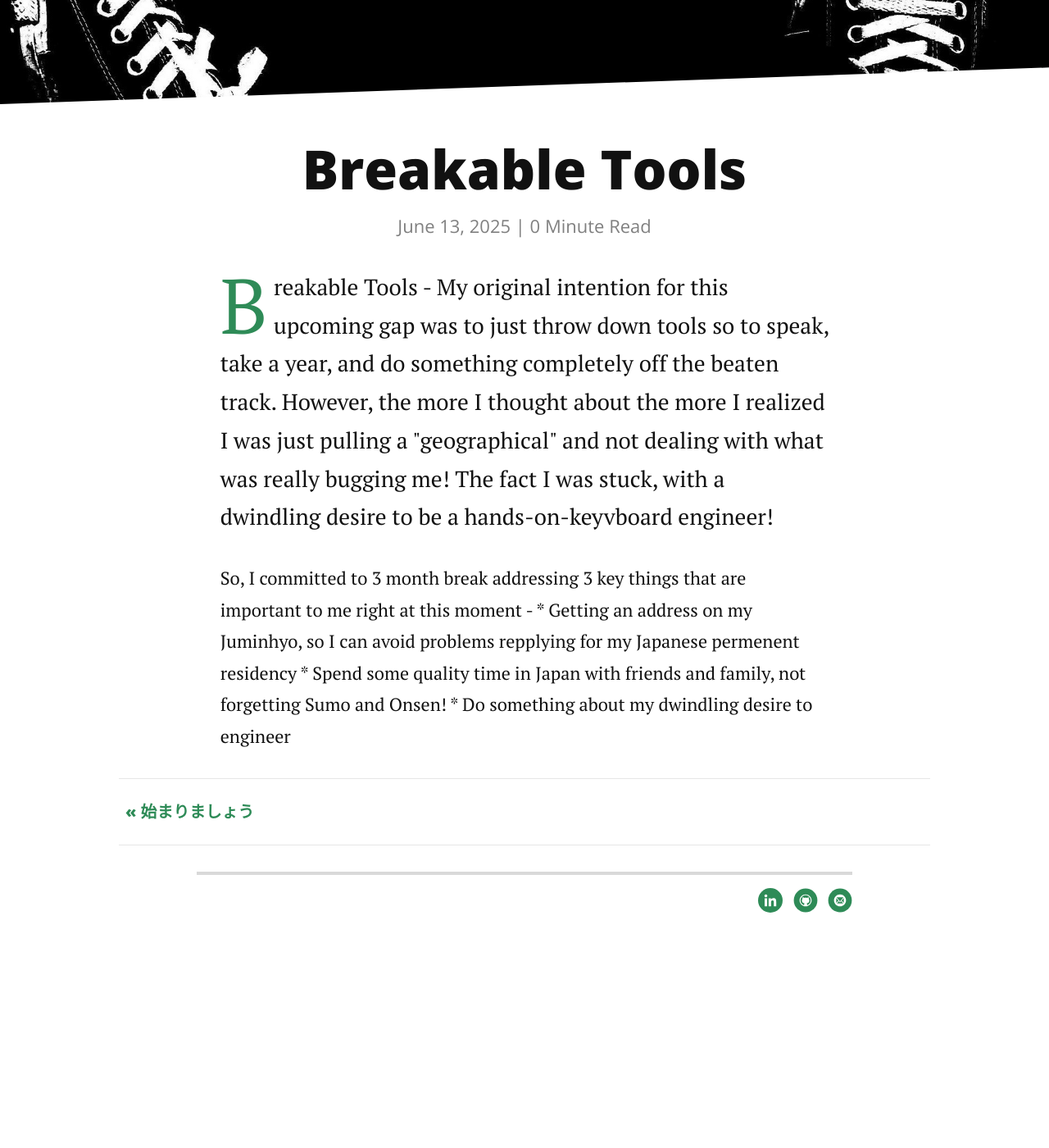
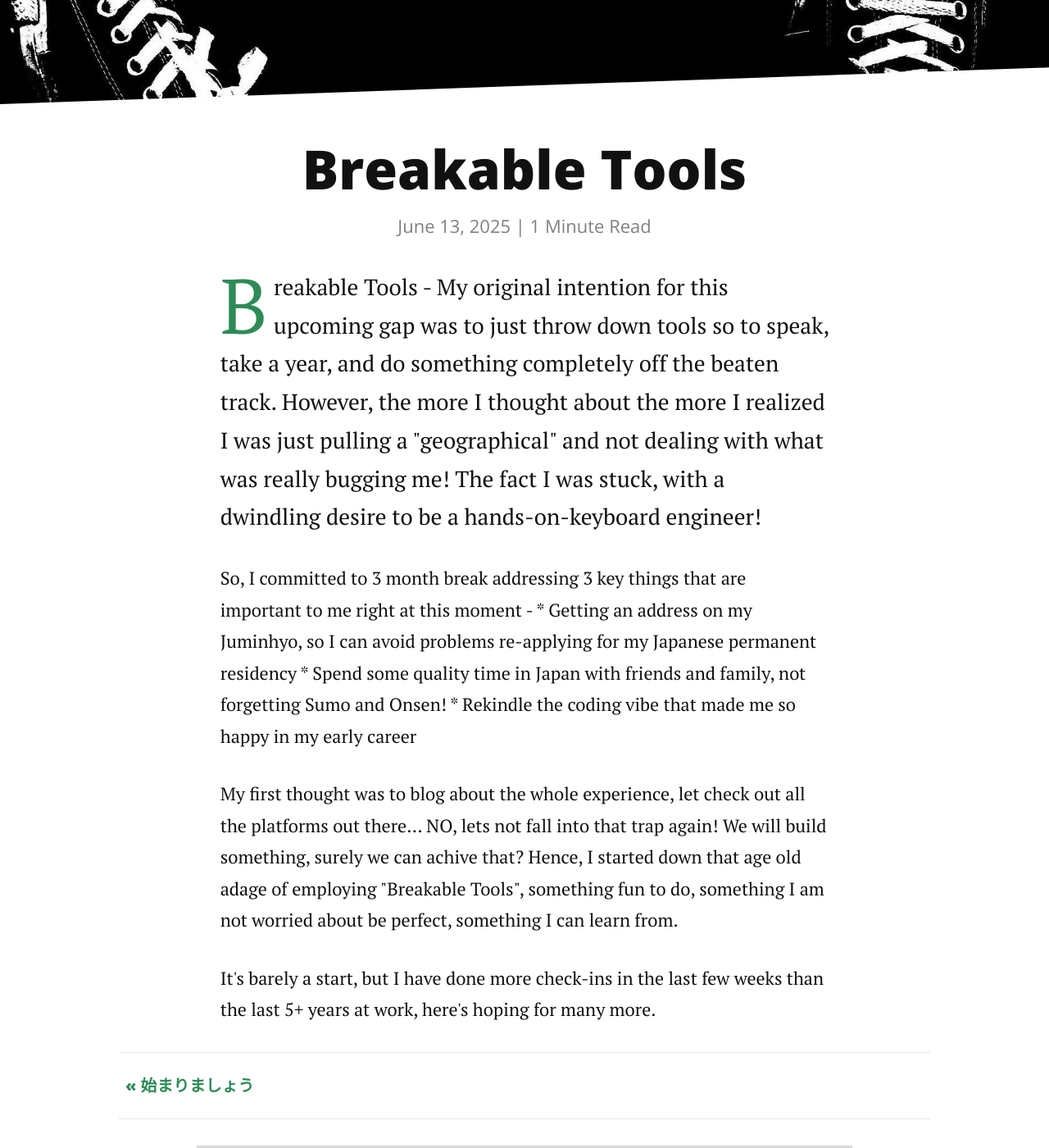
Before and after one commit to weebaruto/weeblog, a Jekyll site: the page built from _posts/2025-06-13-breakable-tools-post.markdown, in a window 1280 px wide and 1400 px high, scrolled down 191 px. Shown: the whole window at 82% size. Built offline with Jekyll 4.4.1, drawn with Linux system fonts in a browser that asks for light colours; nearby versions of some CDN libraries; before the commit the page ends 1346 px from its top, so only the background shows below that.

Commit message:
Update 2025-06-13-breakable-tools-post.markdown

```diff
--- a/_posts/2025-06-13-breakable-tools-post.markdown
+++ b/_posts/2025-06-13-breakable-tools-post.markdown
@@ -5,9 +5,12 @@ date:   2025-06-13
 description: Breakable Tools - My original intention for this upcoming gap was to just throw down tools so to speak, take a year, and do something completely off the beaten track...
 ---
 
-<p class="intro"><span class="dropcap">B</span>reakable Tools - My original intention for this upcoming gap was to just throw down tools so to speak, take a year, and do something completely off the beaten track. However, the more I thought about the more I realized I was just pulling a "geographical" and not dealing with what was really bugging me! The fact I was stuck, with a dwindling desire to be a hands-on-keyvboard engineer!</p>
+<p class="intro"><span class="dropcap">B</span>reakable Tools - My original intention for this upcoming gap was to just throw down tools so to speak, take a year, and do something completely off the beaten track. However, the more I thought about the more I realized I was just pulling a "geographical" and not dealing with what was really bugging me! The fact I was stuck, with a dwindling desire to be a hands-on-keyboard engineer!</p>
 <p>So, I committed to 3 month break addressing 3 key things that are important to me right at this moment -
-* Getting an address on my Juminhyo, so I can avoid problems repplying for my Japanese permenent residency
+
+* Getting an address on my Juminhyo, so I can avoid problems re-applying for my Japanese permanent residency
 * Spend some quality time in Japan with friends and family, not forgetting Sumo and Onsen!
-* Do something about my dwindling desire to engineer
+* Rekindle the coding vibe that made me so happy in my early career
 </p>
+<p>My first thought was to blog about the whole experience, let check out all the platforms out there... NO, lets not fall into that trap again! We will build something, surely we can achive that? Hence, I started down that age old adage of employing "Breakable Tools", something fun to do, something I am not worried about be perfect, something I can learn from.</p>
+<p>It's barely a start, but I have done more check-ins in the last few weeks than the last 5+ years at work, here's hoping for many more.</p>
```
